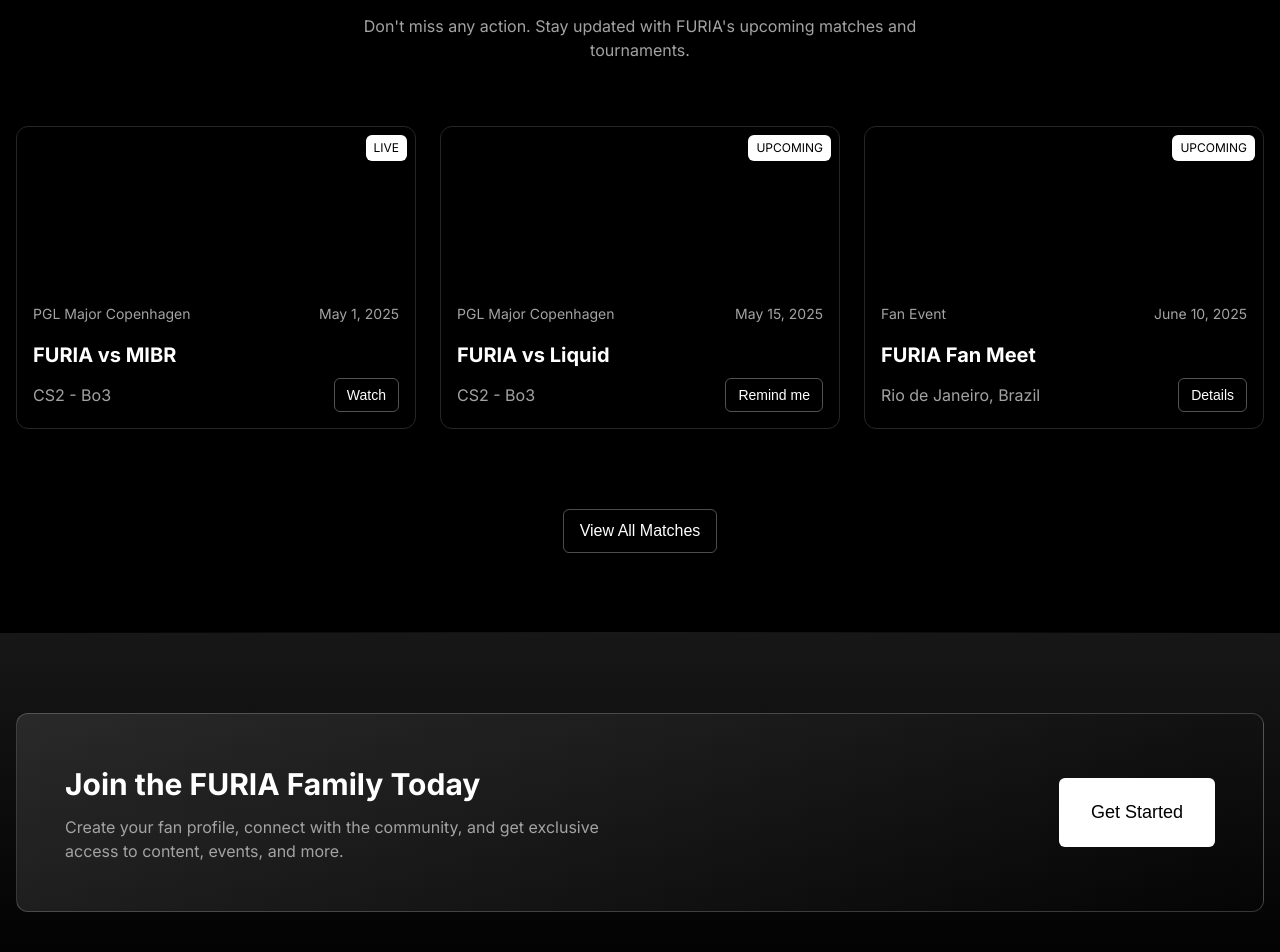
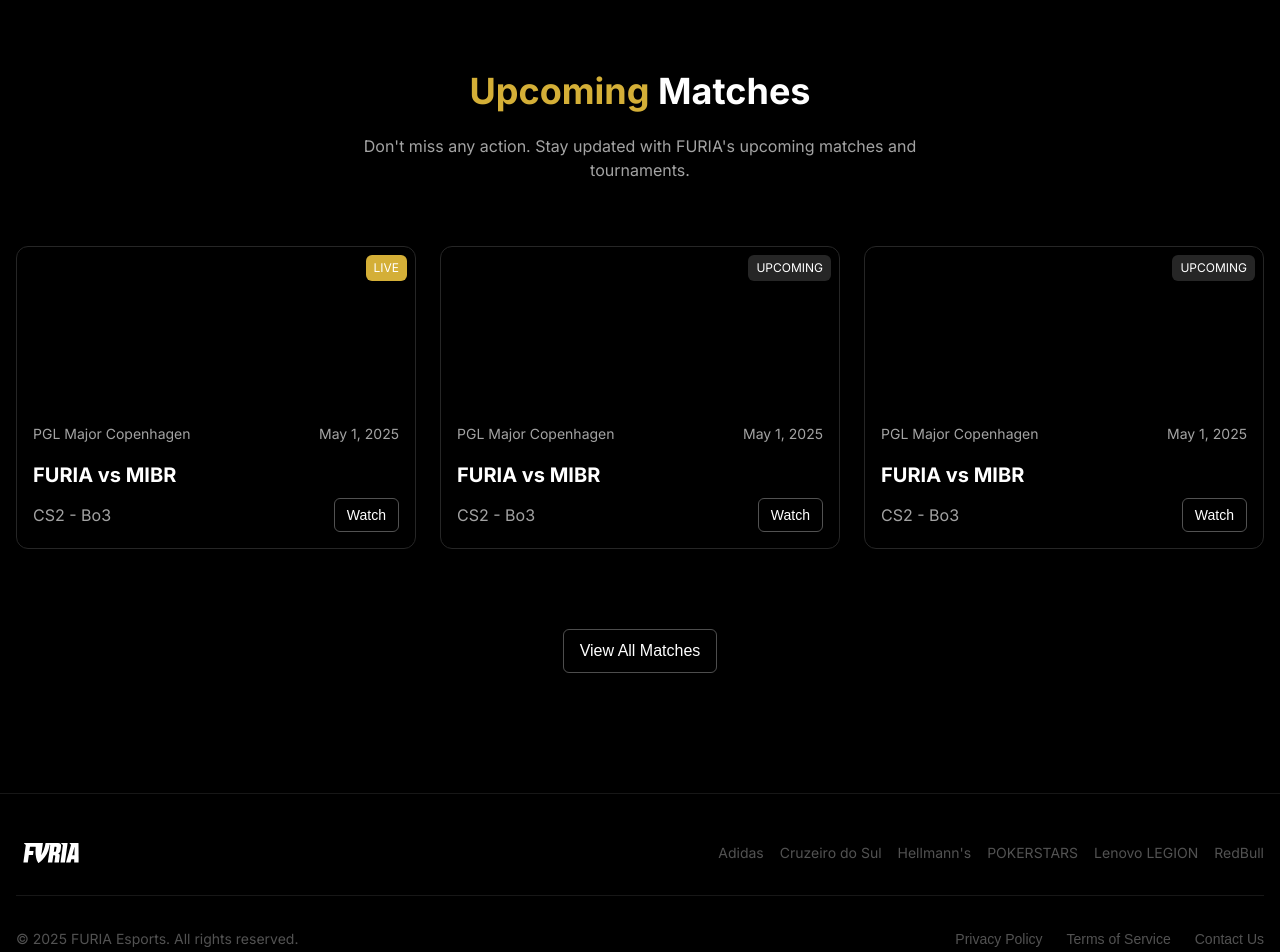
Before and after one commit to Giantcard5/furia-fan, a Next.js app: page / in a window 1280 px wide. Shown: the part 1560-2512 px from the top of the page. Built offline with nearby package versions, Linux system fonts and the light colour scheme.

Commit message:
fix: update LandigPage

```diff
--- a/src/components/LandingPage/index.tsx
+++ b/src/components/LandingPage/index.tsx
@@ -26,6 +26,7 @@
 import { Container } from '@/components/UI/container';
 
 import * as S from './styles';
+import { theme } from '@/styles/theme';
 
 const container = {
     hidden: { opacity: 0 },
@@ -42,6 +43,42 @@
     hidden: { opacity: 0, y: 20 },
     show: { opacity: 1, y: 0 },
 };
+
+interface Match {
+    id: number;
+    title: string;
+    subtitle: string;
+    type: string;
+    date: string;
+    status: 'live' | 'upcoming';
+}
+
+const matchesMock: Match[] = [
+    {
+        id: 1,
+        title: 'FURIA vs MIBR',
+        subtitle: 'PGL Major Copenhagen',
+        type: 'CS2 - Bo3',
+        date: 'May 1, 2025',
+        status: 'live',
+    },
+    {
+        id: 2,
+        title: 'FURIA vs MIBR',
+        subtitle: 'PGL Major Copenhagen',
+        type: 'CS2 - Bo3',
+        date: 'May 1, 2025',
+        status: 'upcoming',
+    },
+    {
+        id: 3,
+        title: 'FURIA vs MIBR',
+        subtitle: 'PGL Major Copenhagen',
+        type: 'CS2 - Bo3',
+        date: 'May 1, 2025',
+        status: 'upcoming',
+    },
+];
 
 export function LandingPage() {
     const router = useRouter();
@@ -64,7 +101,6 @@
                         priority
                     />
                     <S.BackgroundOverlay />
-                    <S.RadialGradient />
                 </S.BackgroundWrapper>
 
                 <S.AnimatedLinesWrapper>
@@ -194,7 +230,7 @@
                             <motion.div variants={item}>
                                 <S.FeatureCard>
                                     <S.FeatureIconWrapper>
-                                        <Calendar size={24} color='#FFFFFF' />
+                                        <Calendar size={24} color={theme.colors.gold} />
                                     </S.FeatureIconWrapper>
                                     <S.FeatureTitle>Live Matches</S.FeatureTitle>
                                     <S.FeatureDescription>
@@ -210,7 +246,7 @@
                             <motion.div variants={item}>
                                 <S.FeatureCard>
                                     <S.FeatureIconWrapper>
-                                        <Users size={24} color='#FFFFFF' />
+                                        <Users size={24} color={theme.colors.gold} />
                                     </S.FeatureIconWrapper>
                                     <S.FeatureTitle>Fan Community</S.FeatureTitle>
                                     <S.FeatureDescription>
@@ -226,7 +262,7 @@
                             <motion.div variants={item}>
                                 <S.FeatureCard>
                                     <S.FeatureIconWrapper>
-                                        <Info size={24} color='#FFFFFF' />
+                                        <Info size={24} color={theme.colors.gold} />
                                     </S.FeatureIconWrapper>
                                     <S.FeatureTitle>Team Insights</S.FeatureTitle>
                                     <S.FeatureDescription>
@@ -242,7 +278,7 @@
                             <motion.div variants={item}>
                                 <S.FeatureCard>
                                     <S.FeatureIconWrapper>
-                                        <HelpCircle size={24} color='#FFFFFF' />
+                                        <HelpCircle size={24} color={theme.colors.gold} />
                                     </S.FeatureIconWrapper>
                                     <S.FeatureTitle>AI Assistant</S.FeatureTitle>
                                     <S.FeatureDescription>
@@ -259,12 +295,7 @@
                 </Container>
             </S.SectionWrapper>
 
-            <S.SectionWrapper dark={true}>
-                <S.SectionBackground>
-                    <S.HorizontalLine top='0' />
-                    <S.HorizontalLine bottom='0' />
-                </S.SectionBackground>
-
+            <S.SectionWrapper $isDark={true}>
                 <Container>
                     <motion.div variants={container} initial='hidden' whileInView='show' viewport={{ once: true }}>
                         <S.SectionHeader>
@@ -281,89 +312,29 @@
                         </S.SectionHeader>
 
                         <S.MatchesGrid>
-                            <motion.div variants={item}>
+                            {matchesMock.map((match, key) => (
+                                <motion.div variants={item} key={key}>
                                     <S.MatchCard>
                                         <S.MatchImageWrapper>
-                                        {/* <Image
-                                            src=''
-                                            alt='FURIA vs MIBR'
-                                            fill
-                                            style={{ objectFit: 'cover', filter: 'brightness(0.75)' }}
-                                        /> */}
                                             <S.MatchImageOverlay />
-                                        <S.MatchBadge variant='live'>LIVE</S.MatchBadge>
+                                            <S.MatchBadge variant={match.status}>{match.status.toUpperCase()}</S.MatchBadge>
                                         </S.MatchImageWrapper>
                                         <S.MatchContent>
                                             <S.MatchMeta>
-                                            <S.MatchMetaText>PGL Major Copenhagen</S.MatchMetaText>
-                                            <S.MatchMetaText>May 1, 2025</S.MatchMetaText>
+                                                <S.MatchMetaText>{match.subtitle}</S.MatchMetaText>
+                                                <S.MatchMetaText>{match.date}</S.MatchMetaText>
                                             </S.MatchMeta>
-                                        <S.MatchTitle>FURIA vs MIBR</S.MatchTitle>
+                                            <S.MatchTitle>{match.title}</S.MatchTitle>
                                             <S.MatchFooter>
-                                            <S.MatchType>CS2 - Bo3</S.MatchType>
-                                            <Button variant='outline' size='sm' onClick={() => router.push('/matches/furia-vs-mibr')}>
+                                                <S.MatchType>{match.type}</S.MatchType>
+                                                <Button variant='outline' size='sm'>
                                                     Watch
                                                 </Button>
                                             </S.MatchFooter>
                                         </S.MatchContent>
                                     </S.MatchCard>
                                 </motion.div>
-
-                            <motion.div variants={item}>
-                                <S.MatchCard>
-                                    <S.MatchImageWrapper>
-                                        {/* <Image
-                                            src=''
-                                            alt='FURIA vs Liquid'
-                                            fill
-                                            style={{ objectFit: 'cover', filter: 'brightness(0.75)' }}
-                                        /> */}
-                                        <S.MatchImageOverlay />
-                                        <S.MatchBadge variant='upcoming'>UPCOMING</S.MatchBadge>
-                                    </S.MatchImageWrapper>
-                                    <S.MatchContent>
-                                        <S.MatchMeta>
-                                            <S.MatchMetaText>PGL Major Copenhagen</S.MatchMetaText>
-                                            <S.MatchMetaText>May 15, 2025</S.MatchMetaText>
-                                        </S.MatchMeta>
-                                        <S.MatchTitle>FURIA vs Liquid</S.MatchTitle>
-                                        <S.MatchFooter>
-                                            <S.MatchType>CS2 - Bo3</S.MatchType>
-                                            <Button variant='outline' size='sm' onClick={() => router.push('/matches/furia-vs-liquid')}>
-                                                Remind me
-                                            </Button>
-                                        </S.MatchFooter>
-                                    </S.MatchContent>
-                                </S.MatchCard>
-                            </motion.div>
-
-                            <motion.div variants={item}>
-                                <S.MatchCard>
-                                    <S.MatchImageWrapper>
-                                        {/* <Image
-                                            src=''
-                                            alt='FURIA Fan Meet'
-                                            fill
-                                            style={{ objectFit: 'cover', filter: 'brightness(0.75)' }}
-                                        /> */}
-                                        <S.MatchImageOverlay />
-                                        <S.MatchBadge variant='upcoming'>UPCOMING</S.MatchBadge>
-                                    </S.MatchImageWrapper>
-                                    <S.MatchContent>
-                                        <S.MatchMeta>
-                                            <S.MatchMetaText>Fan Event</S.MatchMetaText>
-                                            <S.MatchMetaText>June 10, 2025</S.MatchMetaText>
-                                        </S.MatchMeta>
-                                        <S.MatchTitle>FURIA Fan Meet</S.MatchTitle>
-                                        <S.MatchFooter>
-                                            <S.MatchType>Rio de Janeiro, Brazil</S.MatchType>
-                                            <Button variant='outline' size='sm' onClick={() => router.push('/events/fan-meet')}>
-                                                Details
-                                            </Button>
-                                        </S.MatchFooter>
-                                    </S.MatchContent>
-                                </S.MatchCard>
-                            </motion.div>
+                            ))}
                         </S.MatchesGrid>
 
                         <motion.div variants={item} style={{ textAlign: 'center', marginTop: '2.5rem' }}>
@@ -372,28 +343,6 @@
                     </motion.div>
                 </Container>
             </S.SectionWrapper>
-
-            <S.CTASection>
-                <Container>
-                    <motion.div
-                        initial={{ opacity: 0, y: 20 }}
-                        whileInView={{ opacity: 1, y: 0 }}
-                        viewport={{ once: true }}
-                        transition={{ duration: 0.5 }}
-                    >
-                        <S.CTACard>
-                            <S.CTAContent>
-                                <S.CTATitle>Join the FURIA Family Today</S.CTATitle>
-                                <S.CTADescription>
-                                    Create your fan profile, connect with the community, and get exclusive access to content, events, and
-                                    more.
-                                </S.CTADescription>
-                            </S.CTAContent>
-                            <S.PrimaryButton onClick={() => router.push('/onboarding')}>Get Started</S.PrimaryButton>
-                        </S.CTACard>
-                    </motion.div>
-                </Container>
-            </S.CTASection>
 
             <S.Footer>
                 <Container>
--- a/src/components/LandingPage/styles.ts
+++ b/src/components/LandingPage/styles.ts
@@ -237,7 +237,7 @@
     width: 0.75rem;
     height: 0.75rem;
     border-radius: ${({ theme }) => theme.radii.full};
-    background-color: ${({ theme }) => theme.colors.white};
+    background-color: ${({ theme }) => theme.colors.gold};
     animation: ${ping} 1.5s cubic-bezier(0, 0, 0.2, 1) infinite;
 `;
 
@@ -245,7 +245,7 @@
     width: 0.75rem;
     height: 0.75rem;
     border-radius: ${({ theme }) => theme.radii.full};
-    background-color: ${({ theme }) => theme.colors.white};
+    background-color: ${({ theme }) => theme.colors.gold};
 `;
 
 const LiveMatchInfo = styled.div``;
@@ -295,11 +295,12 @@
     animation: ${bounce} 1.5s infinite;
 `;
 
-const SectionWrapper = styled.div<{ dark?: boolean }>`
-    padding: ${({ theme }) => `${theme.space[20]} 0`};
-    background: ${({ dark, theme }) =>
-        dark ? theme.colors.black : `linear-gradient(to bottom, ${theme.colors.black}, ${theme.colors.gray[900]})`};
+const SectionWrapper = styled.div<{ $isDark?: boolean }>`
     position: relative;
+    padding: 120px 0;
+    color: ${({ theme, $isDark }) => $isDark ? theme.colors.white : theme.colors.black};
+    background: ${({ $isDark, theme }) =>
+        $isDark ? theme.colors.black : `linear-gradient(to bottom, ${theme.colors.black}, ${theme.colors.gray[900]})`};
     overflow: hidden;
 `;
 
@@ -318,6 +319,7 @@
     font-size: ${({ theme }) => theme.fontSizes['3xl']};
     font-weight: ${({ theme }) => theme.fontWeights.bold};
     margin-bottom: ${({ theme }) => theme.space[4]};
+    color: ${({ theme }) => theme.colors.gold};
 
     @media (min-width: ${({ theme }) => theme.breakpoints.md}) {
         font-size: ${({ theme }) => theme.fontSizes['4xl']};
@@ -393,6 +395,8 @@
     padding: 0;
     cursor: pointer;
     font-size: ${({ theme }) => theme.fontSizes.md};
+    font-weight: ${({ theme }) => theme.fontWeights.semibold};
+    color: ${({ theme }) => theme.colors.gold};
 
     &:hover {
         text-decoration: underline;
@@ -432,12 +436,12 @@
     background: linear-gradient(to top, ${({ theme }) => theme.colors.black}, transparent);
 `;
 
-const MatchBadge = styled.div<{ variant?: 'live' | 'upcoming' }>`
+const MatchBadge = styled.div<{ variant: 'live' | 'upcoming' }>`
     position: absolute;
     top: ${({ theme }) => theme.space[2]};
     right: ${({ theme }) => theme.space[2]};
-    background-color: ${({ theme }) => theme.colors.white};
-    color: ${({ theme }) => theme.colors.black};
+    background-color: ${({ theme, variant }) => variant === 'live' ? theme.colors.gold : theme.colors.gray[800]};
+    color: ${({ theme }) => theme.colors.white};
     font-size: ${({ theme }) => theme.fontSizes.xs};
     padding: ${({ theme }) => `${theme.space[1]} ${theme.space[2]}`};
     border-radius: ${({ theme }) => theme.radii.md};
--- a/src/components/UI/button.tsx
+++ b/src/components/UI/button.tsx
@@ -38,7 +38,7 @@
             return css`
                 background-color: transparent;
                 border: none;
-                color: ${({ theme}) => theme.colors.gray[400]};
+                color: ${({ theme}) => theme.colors.gray[400]};;
                 padding: 0;
 
                 &:hover {
--- a/src/styles/theme.ts
+++ b/src/styles/theme.ts
@@ -2,7 +2,7 @@
     colors: {
         black: "#000000",
         white: "#FFFFFF",
-        gold: "#FFC107",
+        gold: "#D4AF37",
         gray: {
             100: "#F5F5F5",
             200: "#E5E5E5",
```
Lines whose indentation alone changed are shown as unchanged.
